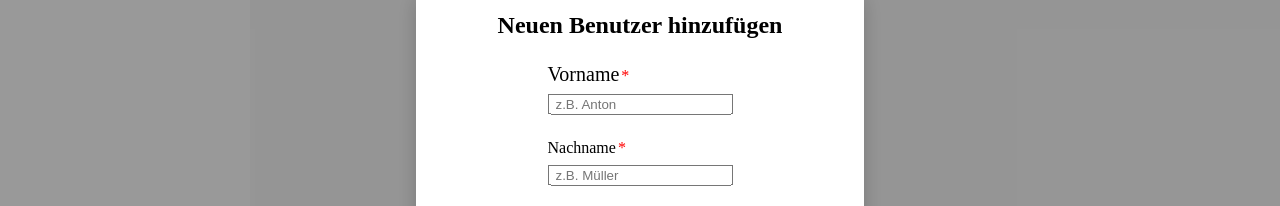
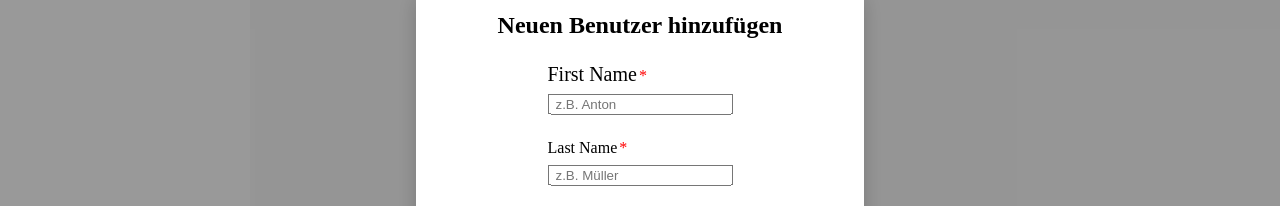
Before and after one commit to bethmannRolf/simple_crm, an Angular app: page /user in a window 1280 px wide. Both pictures are taken after a click on the button 1196 px from the left and 716 px from the top of the page. Shown: the part 226-432 px from the top of the page. Built offline with nearby package versions, Linux system fonts and the light colour scheme.

Commit message:
added user model

```diff
--- a/src/app/dialog-add-user/dialog-add-user.component.html
+++ b/src/app/dialog-add-user/dialog-add-user.component.html
@@ -6,7 +6,7 @@
     <div class="data-content">
         <div class="user-prename-div display-column">
             <div>
-                <span class="username-heading user-dialog-font-style">Vorname</span>
+                <span class="username-heading user-dialog-font-style">First Name</span>
                 <span class="required-asteric">*</span>
             </div>
 
@@ -15,7 +15,7 @@
 
         <div class="lastname-user-div display-column">
             <div>
-                <span class="username-headinguser-dialog-font-style">Nachname</span>
+                <span class="username-headinguser-dialog-font-style">Last Name</span>
                   <span class="required-asteric">*</span>
             </div>
 
--- a/src/app/dialog-add-user/dialog-add-user.component.ts
+++ b/src/app/dialog-add-user/dialog-add-user.component.ts
@@ -1,4 +1,5 @@
 import { Component, EventEmitter, Output } from '@angular/core';
+import { User } from '../models/user.class';
 
 @Component({
   selector: 'app-dialog-add-user',
@@ -7,6 +8,9 @@ import { Component, EventEmitter, Output } from '@angular/core';
   styleUrl: './dialog-add-user.component.scss'
 })
 export class DialogAddUserComponent {
+
+user:User = new User();
+
 
 @Output() close =new EventEmitter<void>();
 
--- /dev/null
+++ b/src/app/models/user.class.ts
@@ -0,0 +1,15 @@
+export class User{
+
+
+firstName:string;
+lastName:string;
+mailAddress:string;
+
+
+constructor(obj?: any){
+
+this.firstName = obj ? obj.firstName : '';
+this.lastName = obj ? obj.lastName : '';
+this.mailAddress = obj ? obj.mailAddress : '';
+}
+}
--- a/src/app/user-content/user-content.component.ts
+++ b/src/app/user-content/user-content.component.ts
@@ -1,5 +1,6 @@
 import { Component } from '@angular/core';
 import { DialogAddUserComponent } from "../dialog-add-user/dialog-add-user.component";
+import { User } from '../models/user.class';
 
 @Component({
   selector: 'app-user-content',
@@ -8,6 +9,9 @@ import { DialogAddUserComponent } from "../dialog-add-user/dialog-add-user.compo
   styleUrl: './user-content.component.scss'
 })
 export class UserContentComponent {
+
+
+
 
 
   showAddUserDialog = false;
```
